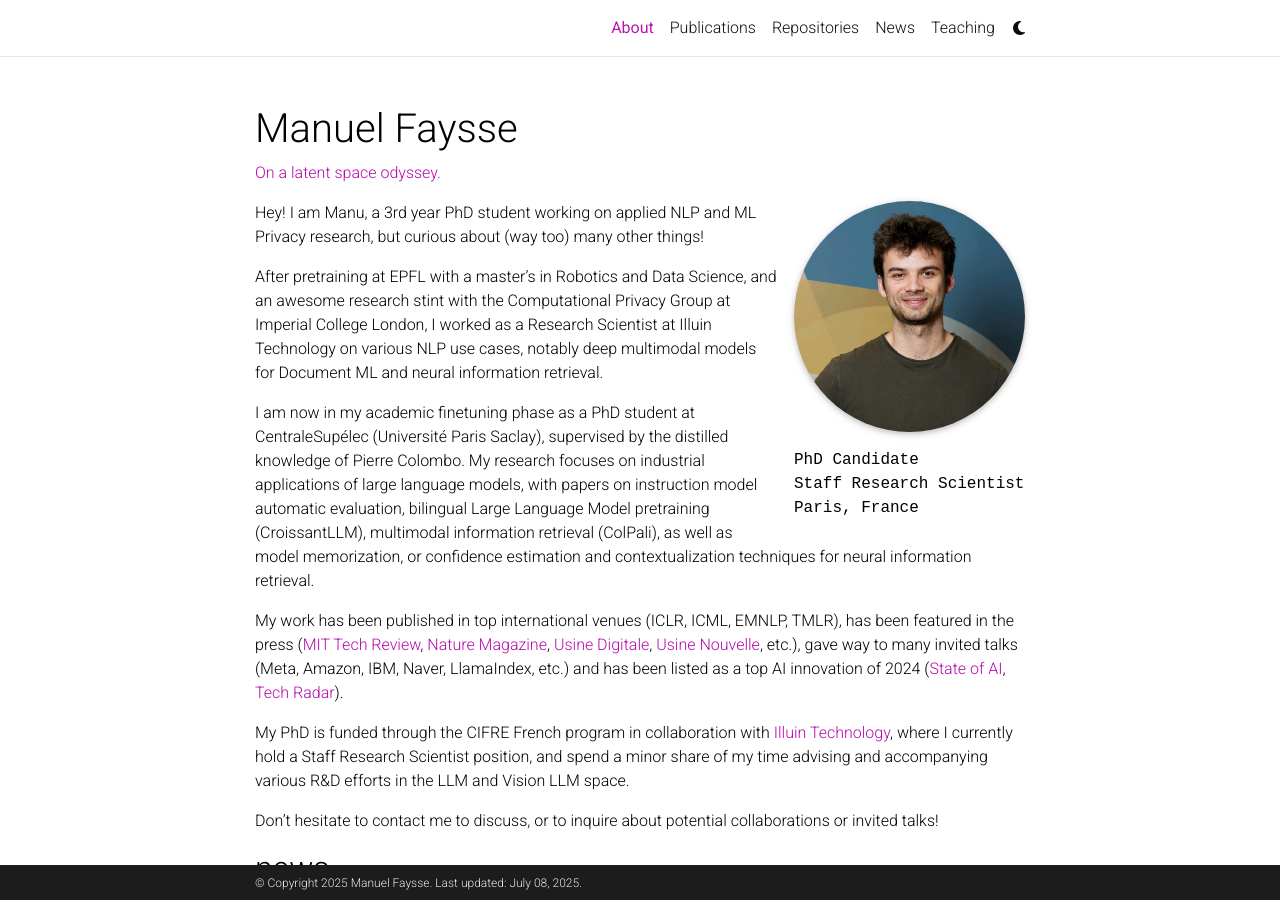
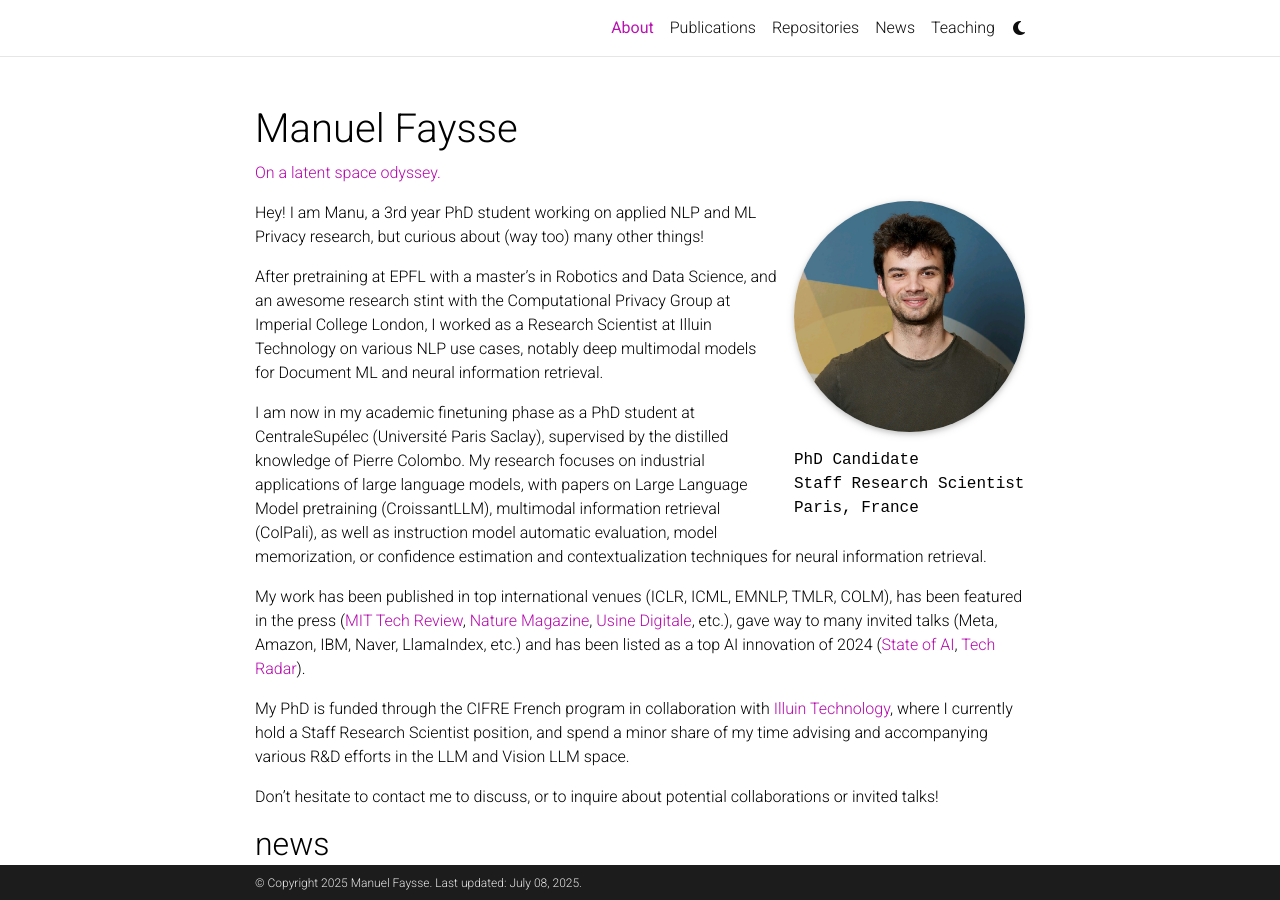
Before and after one commit to ManuelFay/ManuelFay.github.io, a Jekyll site: the page built from _pages/about.md, in a window 1280 px wide and 900 px high. Built offline with Jekyll 4.4.1, drawn with Linux system fonts in a browser that asks for light colours; full-size pictures stand in for the smaller copies a plugin makes; comment, search, counter and statistics services are not loaded; a style sheet for code colours, icons or effects is not loaded.

Commit message:
update intro

```diff
--- a/_pages/about.md
+++ b/_pages/about.md
@@ -21,13 +21,12 @@
 
 Hey! I am Manu, a 3rd year PhD student working on applied NLP and ML Privacy research, but curious about (way too) many other things!
 
-After pretraining at EPFL with a master's in Robotics and Data Science, and an awesome research stint with the Computational Privacy Group at Imperial College London,
-I worked as a Research Scientist at Illuin Technology on various NLP use cases, notably deep multimodal models for Document ML and neural information retrieval.
+After pretraining at EPFL with a master's in Robotics and Data Science, and an awesome research stint with the Computational Privacy Group at Imperial College London, I worked as a Research Scientist at Illuin Technology on various NLP use cases, notably deep multimodal models for Document ML and neural information retrieval.
 
 I am now in my academic finetuning phase as a PhD student at CentraleSupélec (Université Paris Saclay), supervised by the distilled knowledge of Pierre Colombo.
-My research focuses on industrial applications of large language models, with papers on instruction model automatic evaluation, bilingual Large Language Model pretraining (CroissantLLM), multimodal information retrieval (ColPali), as well as model memorization, or confidence estimation and contextualization techniques for neural information retrieval.
+My research focuses on industrial applications of large language models, with papers on Large Language Model pretraining (CroissantLLM), multimodal information retrieval (ColPali), as well as instruction model automatic evaluation, model memorization, or confidence estimation and contextualization techniques for neural information retrieval.
 
-My work has been published in top international venues (ICLR, ICML, EMNLP, TMLR), has been featured in the press ([MIT Tech Review](https://www.technologyreview.com/2024/07/25/1095347/a-new-tool-for-copyright-holders-can-show-if-their-work-is-in-ai-training-data/), [Nature Magazine](https://www.nature.com/articles/d41586-024-02599-9), [Usine Digitale](https://www.usine-digitale.fr/article/croissantllm-des-chercheurs-de-centralesupelec-lancent-un-modele-d-ia-open-source-et-bilingue.N2209348), [Usine Nouvelle](https://www.usinenouvelle.com/article/croissantllm-est-le-meilleur-modele-de-langage-en-francais-de-sa-taille-pretend-manuel-faysse-doctorant-au-laboratoire-mics.N2209811), etc.), gave way to many invited talks (Meta, Amazon, IBM, Naver, LlamaIndex, etc.) and has been listed as a top AI innovation of 2024 ([State of AI](https://www.stateof.ai/), [Tech Radar](https://www.thoughtworks.com/content/dam/thoughtworks/documents/radar/2024/10/tr_technology_radar_vol_31_en.pdf)).
+My work has been published in top international venues (ICLR, ICML, EMNLP, TMLR, COLM), has been featured in the press ([MIT Tech Review](https://www.technologyreview.com/2024/07/25/1095347/a-new-tool-for-copyright-holders-can-show-if-their-work-is-in-ai-training-data/), [Nature Magazine](https://www.nature.com/articles/d41586-024-02599-9), [Usine Digitale](https://www.usine-digitale.fr/article/croissantllm-des-chercheurs-de-centralesupelec-lancent-un-modele-d-ia-open-source-et-bilingue.N2209348), etc.), gave way to many invited talks (Meta, Amazon, IBM, Naver, LlamaIndex, etc.) and has been listed as a top AI innovation of 2024 ([State of AI](https://www.stateof.ai/), [Tech Radar](https://www.thoughtworks.com/content/dam/thoughtworks/documents/radar/2024/10/tr_technology_radar_vol_31_en.pdf)).
 
 My PhD is funded through the CIFRE French program in collaboration with [Illuin Technology](https://www.illuin.tech/en/), where I currently hold a Staff Research Scientist position, and spend a minor share of my time advising and accompanying various R&D efforts in the LLM and Vision LLM space.
 
```
